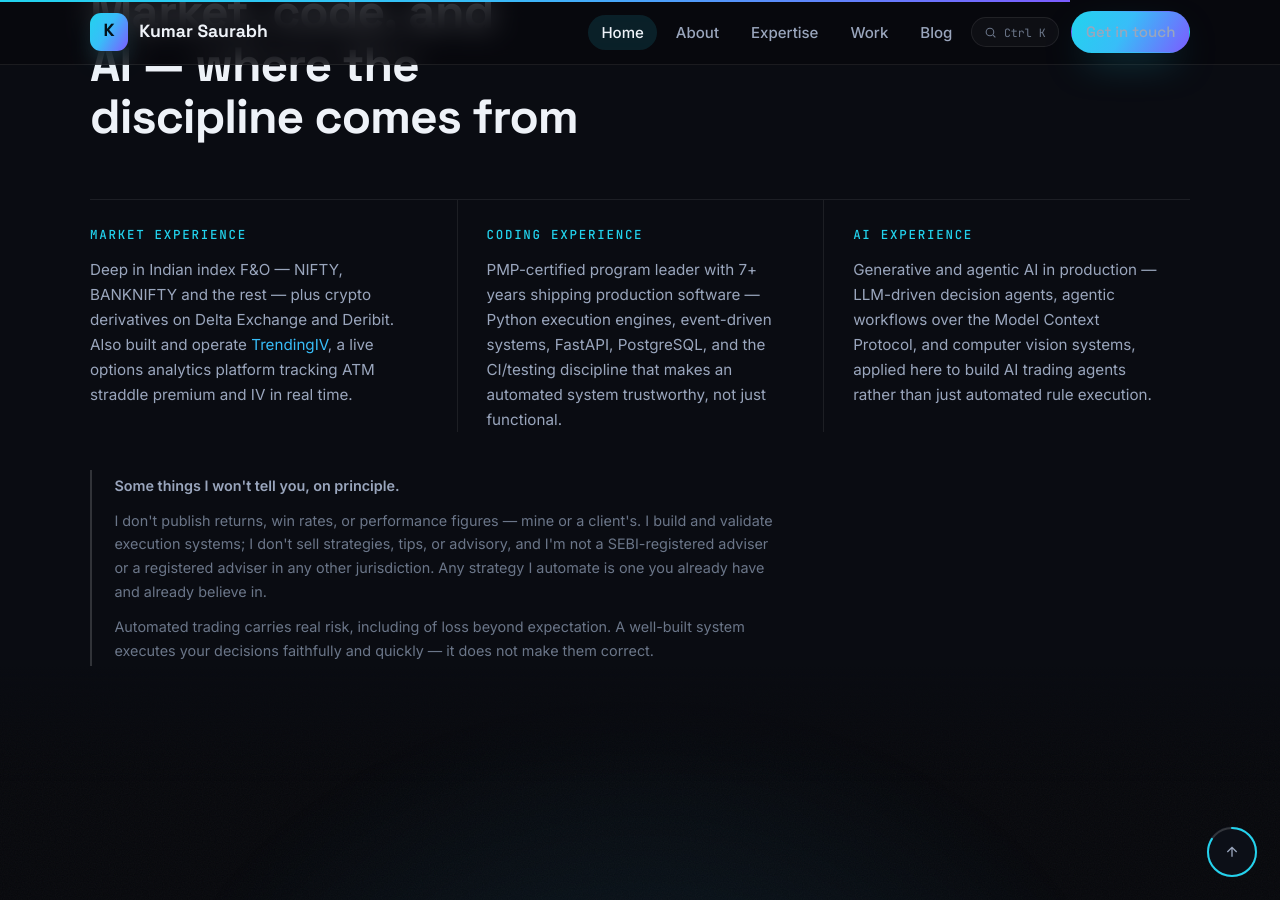
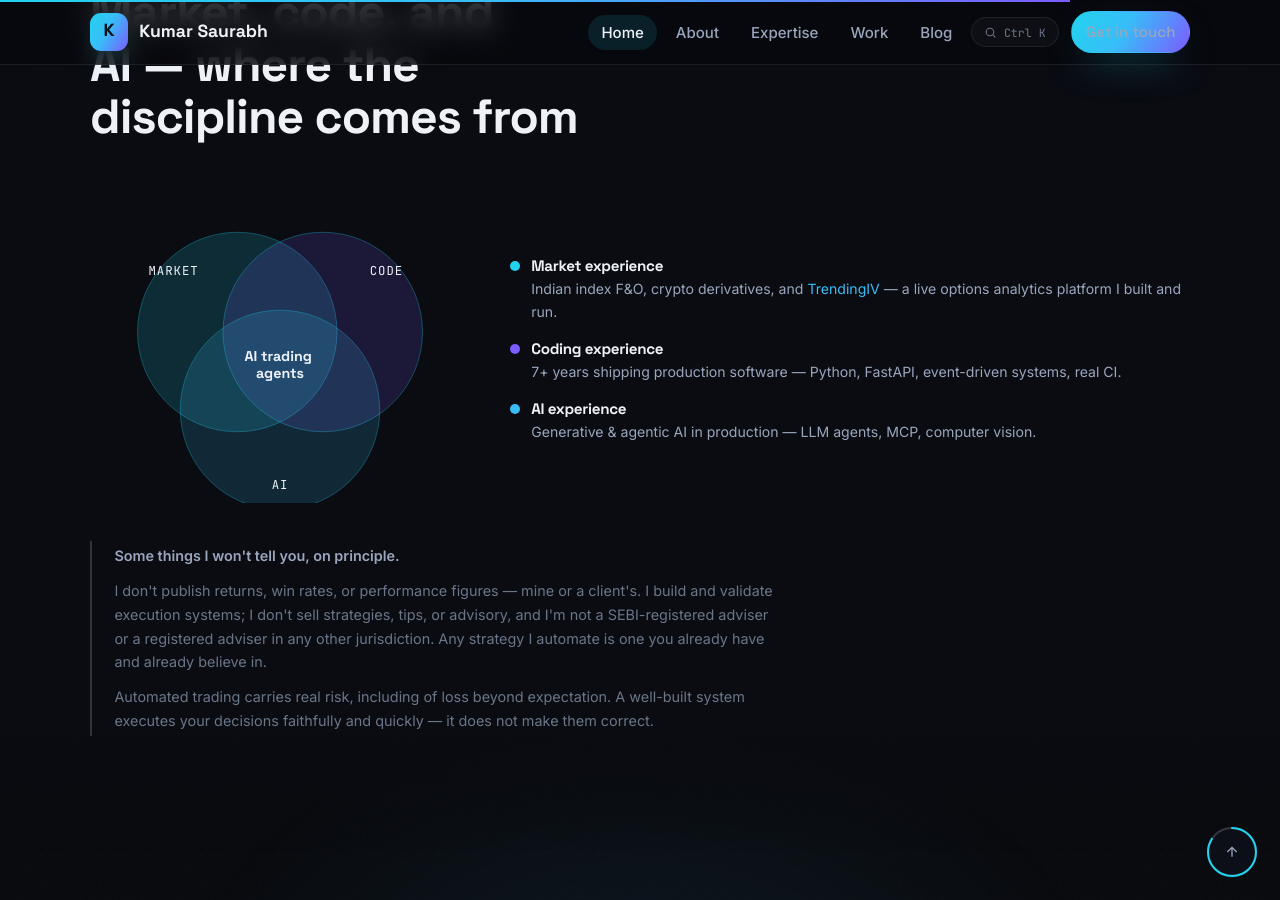
Before and after one commit to ksaurabh2468/ksaurabh2468.github.io, a Jekyll site: the page built from algo.html, in a window 1280 px wide and 900 px high, scrolled down 5425 px. Built offline with Jekyll 4.4.1, drawn with Linux system fonts in a browser that asks for light colours.

Commit message:
Add real graphics to /algo/: hero candlestick chart, Venn diagram, sparkline
Replace the Background section's text columns with an SVG Venn diagram
(Market / Code / AI, intersecting on AI trading agents) with short
captions instead of full paragraphs. Add a decorative candlestick chart
to the hero (desktop only) and a sparkline next to the TrendingIV
mention, so the page leans on graphics instead of prose in more places.

```diff
--- a/algo.html
+++ b/algo.html
@@ -99,29 +99,53 @@
   /* -- Stack section: pill lists for enumerable items -- */
   .stack-block .tags { margin-top: 1rem; }
 
-  /* -- Background section: divided row instead of boxed cards -- */
-  .experience-row {
-    display: grid; grid-template-columns: repeat(auto-fit, minmax(220px, 1fr));
-    margin-top: 2.2rem; border-top: 1px solid var(--line);
-  }
-  .experience-col { padding: 1.8rem 1.8rem 0 0; border-left: 1px solid var(--line); }
-  .experience-col:first-child { border-left: none; padding-left: 0; }
-  .experience-col:not(:first-child) { padding-left: 1.8rem; }
-  .experience-col h3 {
-    font-family: var(--font-mono); font-size: .78rem; letter-spacing: .14em;
-    text-transform: uppercase; color: var(--accent); margin-bottom: .9rem; font-weight: 500;
-  }
-  .experience-col p { color: var(--muted); font-size: .95rem; }
-  @media (max-width: 720px) {
-    .experience-col { border-left: none; padding-left: 0; padding-top: 1.6rem; border-top: 1px solid var(--line); }
-    .experience-col:first-child { border-top: none; padding-top: 0; }
-  }
+  /* -- Background section: Venn diagram instead of text columns -- */
+  .venn-wrap { display: flex; flex-wrap: wrap; align-items: center; gap: 2.5rem; margin-top: 2.2rem; }
+  .venn-svg { width: min(100%, 380px); height: auto; flex-shrink: 0; margin-inline: auto; }
+  .venn-captions { flex: 1; min-width: 240px; display: grid; gap: 1.1rem; }
+  .venn-cap { display: flex; align-items: baseline; gap: .7rem; }
+  .venn-cap .dot { width: 10px; height: 10px; border-radius: 50%; flex-shrink: 0; }
+  .venn-cap h3 { font-size: .95rem; margin-bottom: .15rem; }
+  .venn-cap p { color: var(--muted); font-size: .88rem; }
+
+  /* -- Hero: decorative candlestick chart -- */
+  .hero-chart { position: absolute; top: 50%; right: 1%; transform: translateY(-50%); width: min(30vw, 380px); opacity: .55; pointer-events: none; z-index: 1; }
+  .hero-chart .up { fill: var(--accent); stroke: var(--accent); }
+  .hero-chart .down { fill: var(--faint); stroke: var(--faint); }
+  .hero-chart .trend { stroke: var(--accent-2); }
+  @media (max-width: 1150px) { .hero-chart { display: none; } }
+
+  /* -- Also shipped: sparkline accent -- */
+  .spark { vertical-align: middle; margin-left: .5rem; }
 </style>
 
 <!-- ============================ HERO ============================ -->
 <section class="hero">
   <canvas class="hero-canvas" aria-hidden="true"></canvas>
   <div class="hero-spot" aria-hidden="true"></div>
+
+  <svg class="hero-chart" viewBox="0 0 400 300" aria-hidden="true">
+    <path class="trend" d="M16,225 C 80,200 140,150 200,140 C 260,130 320,90 382,55" fill="none" stroke-width="1.6" stroke-dasharray="5 5" opacity=".7"/>
+    <g stroke-width="1.5">
+      <line class="up" x1="16" y1="235" x2="16" y2="205"/><rect class="up" x="10" y="210" width="12" height="20" rx="1"/>
+      <line class="down" x1="40" y1="228" x2="40" y2="205"/><rect class="down" x="34" y="210" width="12" height="15" rx="1"/>
+      <line class="up" x1="64" y1="228" x2="64" y2="190"/><rect class="up" x="58" y="195" width="12" height="30" rx="1"/>
+      <line class="down" x1="88" y1="210" x2="88" y2="190"/><rect class="down" x="82" y="195" width="12" height="10" rx="1"/>
+      <line class="up" x1="112" y1="208" x2="112" y2="168"/><rect class="up" x="106" y="170" width="12" height="35" rx="1"/>
+      <line class="down" x1="136" y1="185" x2="136" y2="165"/><rect class="down" x="130" y="170" width="12" height="10" rx="1"/>
+      <line class="up" x1="160" y1="182" x2="160" y2="148"/><rect class="up" x="154" y="150" width="12" height="30" rx="1"/>
+      <line class="down" x1="184" y1="165" x2="184" y2="145"/><rect class="down" x="178" y="150" width="12" height="10" rx="1"/>
+      <line class="up" x1="208" y1="162" x2="208" y2="128"/><rect class="up" x="202" y="130" width="12" height="30" rx="1"/>
+      <line class="down" x1="232" y1="145" x2="232" y2="125"/><rect class="down" x="226" y="130" width="12" height="10" rx="1"/>
+      <line class="up" x1="256" y1="142" x2="256" y2="108"/><rect class="up" x="250" y="110" width="12" height="30" rx="1"/>
+      <line class="down" x1="280" y1="125" x2="280" y2="105"/><rect class="down" x="274" y="110" width="12" height="10" rx="1"/>
+      <line class="up" x1="304" y1="122" x2="304" y2="90"/><rect class="up" x="298" y="92" width="12" height="28" rx="1"/>
+      <line class="down" x1="328" y1="108" x2="328" y2="88"/><rect class="down" x="322" y="92" width="12" height="10" rx="1"/>
+      <line class="up" x1="352" y1="105" x2="352" y2="70"/><rect class="up" x="346" y="72" width="12" height="30" rx="1"/>
+      <line class="up" x1="376" y1="88" x2="376" y2="53"/><rect class="up" x="370" y="55" width="12" height="30" rx="1"/>
+    </g>
+  </svg>
+
   <div class="wrap">
     <div class="hero-inner">
       <span class="hero-badge"><span class="dot"></span> Algorithmic trading systems &amp; AI agents</span>
@@ -320,7 +344,10 @@
 
       <div class="stack-block card" data-reveal>
         <h3>Also shipped</h3>
-        <p><a href="https://trendingiv.com" target="_blank" rel="noopener">TrendingIV</a> — a live options analytics platform for ATM straddle premium and IV, built and operated end to end.</p>
+        <p>
+          <a href="https://trendingiv.com" target="_blank" rel="noopener">TrendingIV</a> — a live options analytics platform for ATM straddle premium and IV, built and operated end to end.
+          <svg class="spark" width="56" height="20" viewBox="0 0 56 20" aria-hidden="true"><polyline points="0,16 8,12 16,14 24,6 32,9 40,3 48,7 56,2" fill="none" stroke="var(--accent)" stroke-width="1.6" stroke-linecap="round" stroke-linejoin="round"/></svg>
+        </p>
       </div>
     </div>
   </div>
@@ -391,18 +418,32 @@
       <h2 class="section-title">Market, code, and AI — where the discipline comes from</h2>
     </div>
 
-    <div class="experience-row">
-      <div class="experience-col" data-reveal>
-        <h3>Market experience</h3>
-        <p>Deep in Indian index F&amp;O — NIFTY, BANKNIFTY and the rest — plus crypto derivatives on Delta Exchange and Deribit. Also built and operate <a href="https://trendingiv.com" target="_blank" rel="noopener">TrendingIV</a>, a live options analytics platform tracking ATM straddle premium and IV in real time.</p>
-      </div>
-      <div class="experience-col" data-reveal>
-        <h3>Coding experience</h3>
-        <p>PMP-certified program leader with 7+ years shipping production software — Python execution engines, event-driven systems, FastAPI, PostgreSQL, and the CI/testing discipline that makes an automated system trustworthy, not just functional.</p>
-      </div>
-      <div class="experience-col" data-reveal>
-        <h3>AI experience</h3>
-        <p>Generative and agentic AI in production — LLM-driven decision agents, agentic workflows over the Model Context Protocol, and computer vision systems, applied here to build AI trading agents rather than just automated rule execution.</p>
+    <div class="venn-wrap" data-reveal>
+      <svg class="venn-svg" viewBox="0 0 400 320" role="img" aria-label="Three overlapping circles: Market, Code, and AI, intersecting on AI trading agents">
+        <circle cx="155" cy="140" r="105" fill="var(--accent)" fill-opacity=".16" stroke="var(--accent-line)"/>
+        <circle cx="245" cy="140" r="105" fill="var(--accent-2)" fill-opacity=".16" stroke="var(--accent-line)"/>
+        <circle cx="200" cy="222" r="105" fill="var(--accent-3)" fill-opacity=".16" stroke="var(--accent-line)"/>
+        <text x="88" y="80" text-anchor="middle" font-family="var(--font-mono)" font-size="13" letter-spacing="1" fill="var(--text)">MARKET</text>
+        <text x="312" y="80" text-anchor="middle" font-family="var(--font-mono)" font-size="13" letter-spacing="1" fill="var(--text)">CODE</text>
+        <text x="200" y="305" text-anchor="middle" font-family="var(--font-mono)" font-size="13" letter-spacing="1" fill="var(--text)">AI</text>
+        <text x="200" y="170" text-anchor="middle" font-family="var(--font-display)" font-weight="700" font-size="15" fill="var(--text)">
+          <tspan x="200" dy="0">AI trading</tspan>
+          <tspan x="200" dy="18">agents</tspan>
+        </text>
+      </svg>
+      <div class="venn-captions">
+        <div class="venn-cap" data-reveal>
+          <span class="dot" style="background:var(--accent)"></span>
+          <div><h3>Market experience</h3><p>Indian index F&amp;O, crypto derivatives, and <a href="https://trendingiv.com" target="_blank" rel="noopener">TrendingIV</a> — a live options analytics platform I built and run.</p></div>
+        </div>
+        <div class="venn-cap" data-reveal>
+          <span class="dot" style="background:var(--accent-2)"></span>
+          <div><h3>Coding experience</h3><p>7+ years shipping production software — Python, FastAPI, event-driven systems, real CI.</p></div>
+        </div>
+        <div class="venn-cap" data-reveal>
+          <span class="dot" style="background:var(--accent-3)"></span>
+          <div><h3>AI experience</h3><p>Generative &amp; agentic AI in production — LLM agents, MCP, computer vision.</p></div>
+        </div>
       </div>
     </div>
 
```
